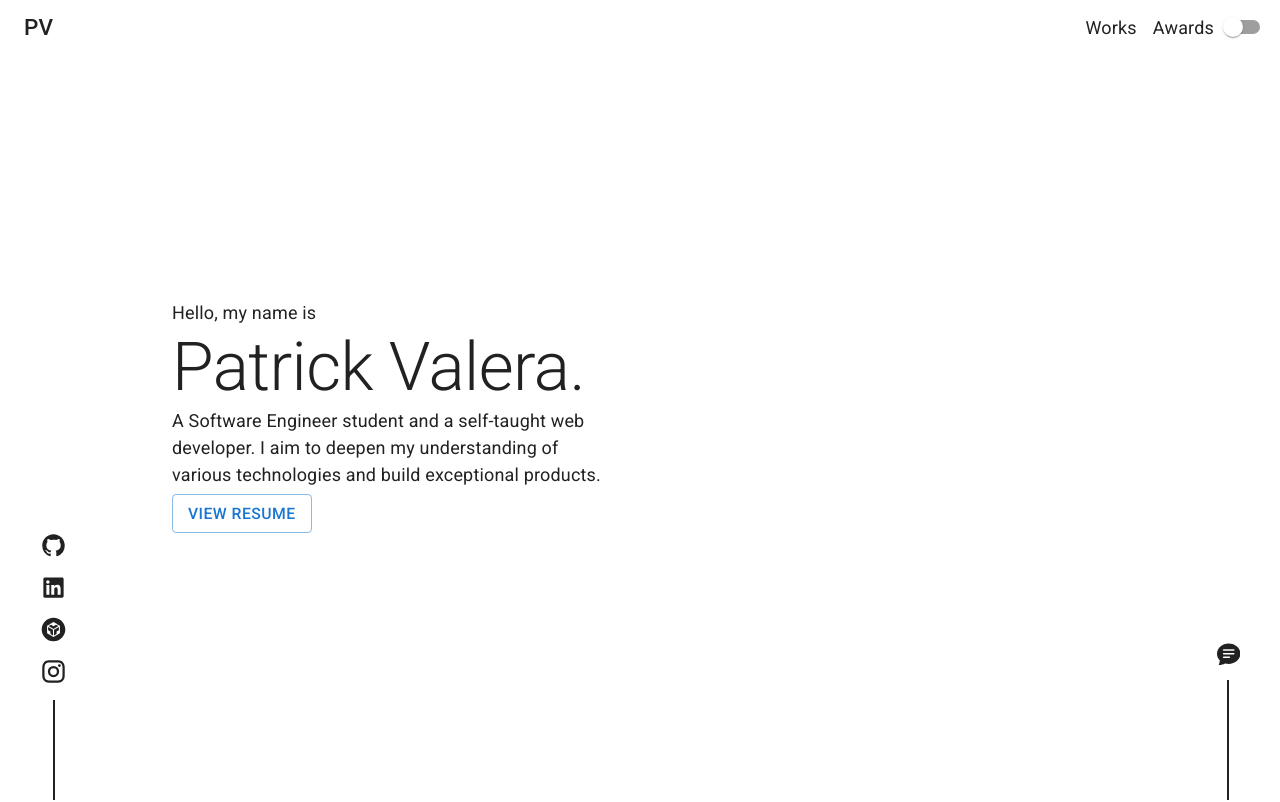
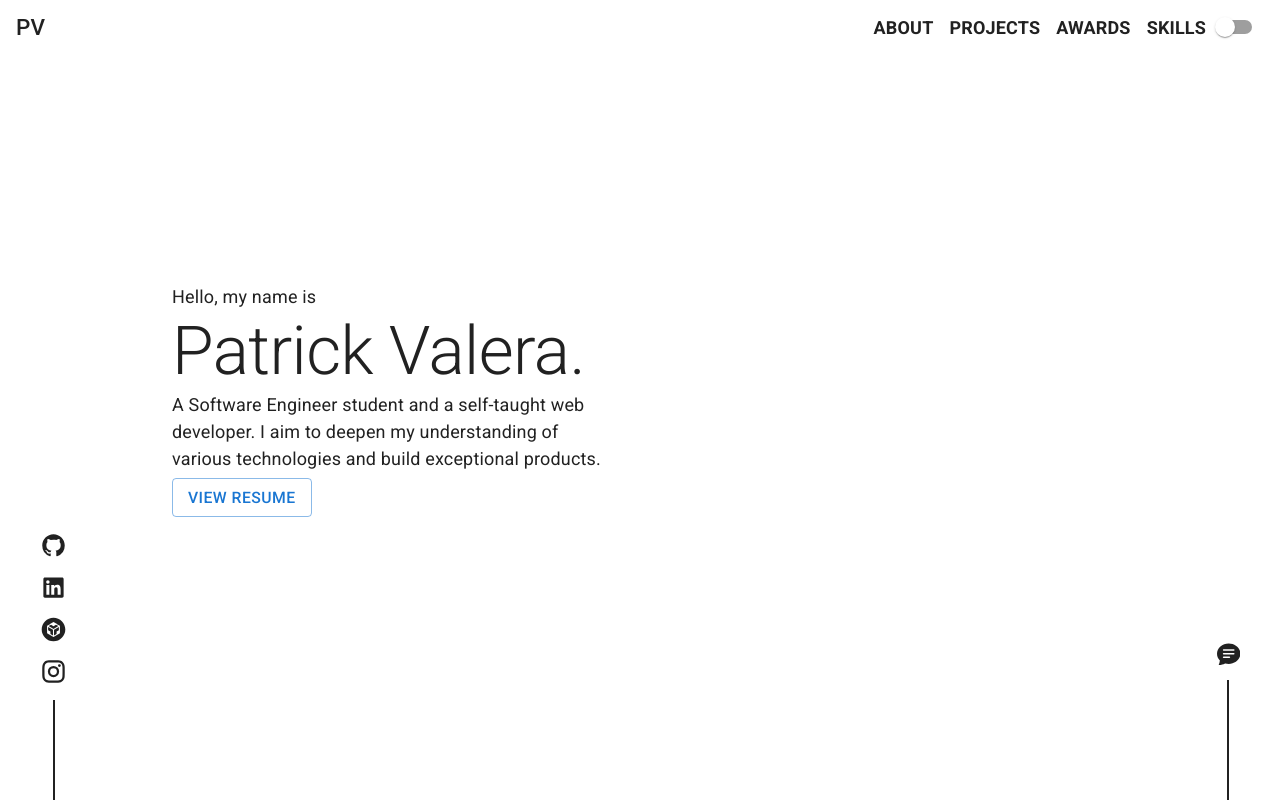
Before and after one commit to PatrickValera/20_Portfolio_V2, a Next.js app in the folder frontend/: page / in a window 1280 px wide. Shown: the top 802 px of the page. Built offline with nearby package versions, Linux system fonts and the light colour scheme.

Commit message:
nav anim/style

```diff
--- a/frontend/components/sections/Header.js
+++ b/frontend/components/sections/Header.js
@@ -1,33 +1,34 @@
 import { Box, Button, Link, Switch, Typography } from '@mui/material'
-import React from 'react'
+import React, { useEffect } from 'react'
 
 const Header = ({ isLight,setTheme }) => {
+  useEffect(()=>{
+
+  },[])
   return (
-    <Box component='header' sx={{p:1, position: 'sticky', top: '0', zIndex: 10 }}>
+    <Box component='header' sx={{ position: 'sticky', top: '0', zIndex: 10 }}>
       <Box
         sx={{
           px: 2,
+          py:1,
           position: 'absolute',
           bgcolor: 'background.paper',
           display: 'flex',
           alignItems: 'center',
           width: '100%',
+          overflow:'hidden'
         }}
       >
         <Typography variant='h6' sx={{ flexGrow: '1' }}>
           PV
         </Typography>
-        <Box component='nav' display='flex' sx={{ gap: 2 }}>
-          <Link
-            href='#projects'
-            underline='none'
-            sx={{ color: 'text.primary' }}
-          >
-            Works
-          </Link>
-          <Link href='#awards' underline='none' sx={{ color: 'text.primary' }}>
-            Awards
-          </Link>
+        <Box component='nav' display='flex' sx={{ gap: 2,flexDirection:{xs:'column',md:'row'},position:{xs:'absolute',md:'relative'},top:'0',right:{xs:'-200px',md:'unset'} }}>
+          {['ABOUT','PROJECTS','AWARDS','SKILLS'].map((section,index)=>(
+            <Link className='nav-link' href={`#${section.toLowerCase()}`} underline='none' sx={{color:'text.primary',fontWeight:'600'}}>
+              {section}
+              </Link>
+          ))}
+
         </Box>
         <Switch
           checked={isLight}
--- a/frontend/styles/globals.css
+++ b/frontend/styles/globals.css
@@ -1,13 +1,16 @@
+html {
+  scroll-behavior: smooth;
+}
 html,
 body {
   padding: 0;
   margin: 0;
-  font-family: -apple-system, BlinkMacSystemFont, Segoe UI, Roboto, Oxygen, Ubuntu,
-    Cantarell, Fira Sans, Droid Sans, Helvetica Neue, sans-serif;
+  font-family: -apple-system, BlinkMacSystemFont, Segoe UI, Roboto, Oxygen,
+    Ubuntu, Cantarell, Fira Sans, Droid Sans, Helvetica Neue, sans-serif;
   line-height: 1.6;
   font-size: 18px;
+
 }
-
 * {
   box-sizing: border-box;
 }
@@ -18,7 +21,7 @@ a {
 }
 
 a:hover {
-  text-decoration: underline;
+  text-decoration: none;
 }
 
 img {
@@ -26,25 +29,47 @@ img {
   display: block;
 }
 
-.fade{
+/* ========== MY GLOBAL STYLES ========== */
+
+.fade {
   position: relative;
   opacity: 0;
   transform: translateY(20px);
-  transition:  all 500ms ease-out;
+  transition: all 500ms ease-out;
 }
 
-.show{
+.show {
   opacity: 1;
   transform: translateY(0);
-
 }
-.icon{
+.icon {
   position: relative;
   transform: translateX(0);
-  transition: all 100ms ease-in-out !important;
+  transition: all 100ms ease-in-out;
 }
-
-.icon:hover{
-  color:rgb(207, 91, 13);
+.icon:hover {
+  color: rgb(207, 91, 13);
   transform: translateY(-5px);
 }
+.nav-link {
+  position: relative;
+  transition: all 300ms ease-in-out;
+}
+.nav-link::after{
+  transition: all 200ms ease-out;
+  transition-delay: 100ms;
+  top:0;
+  left: 0;
+  position: absolute;
+  content: '';
+  background-color: white;
+  width: 100%;
+  height: 2px;
+}
+.nav-link:hover {
+  color:rgb(218, 80, 0);
+}
+.nav-link:hover::after{
+  background-color: rgba(207, 91, 13, 0.829);
+  top: 95%;
+}
```
